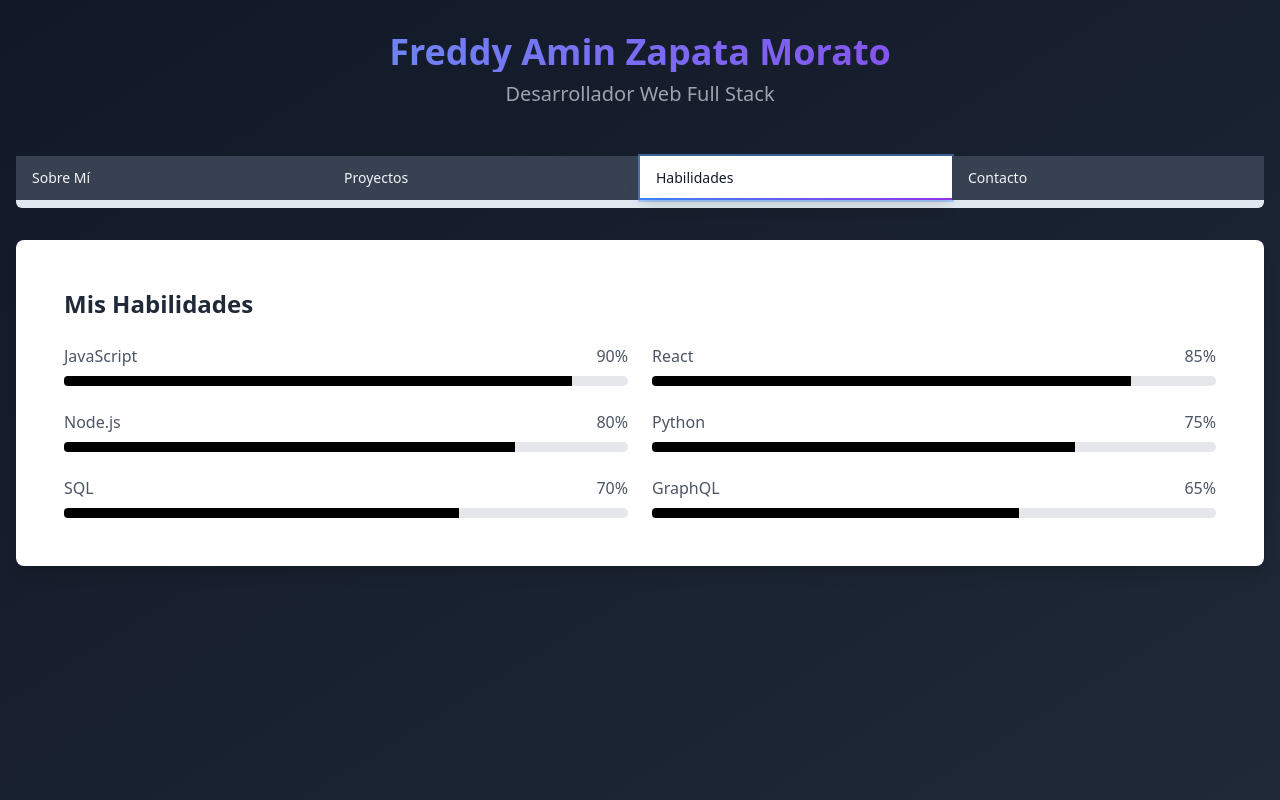
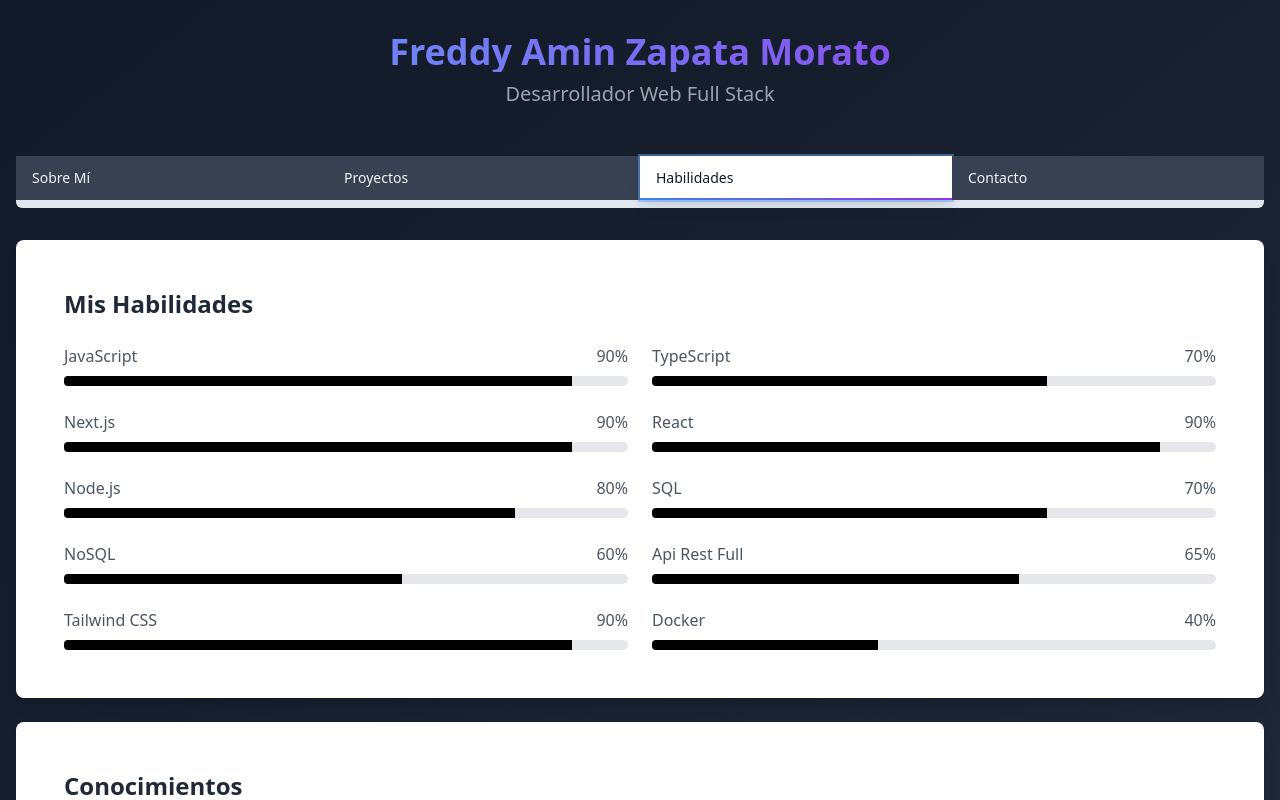
Before and after one commit to goku673/portafolio-fazm, a Next.js app: page / in a window 1280 px wide. Both pictures are taken after a click on the button "Habilidades". Shown: the top 800 px of the page. Built offline with nearby package versions, Linux system fonts and the light colour scheme.

Commit message:
data update

```diff
--- a/src/app/components/about.js
+++ b/src/app/components/about.js
@@ -1,9 +1,9 @@
-import React from 'react'
-import Button from './ui/button';
-import Card from './card';
-import CardContent from './card-content';
-import { FileText } from 'lucide-react';
-import Image from 'next/image';
+import React from "react"
+import Button from "./ui/button";
+import Card from "./card";
+import CardContent from "./card-content";
+import { FileText } from "lucide-react";
+import Image from "next/image";
 
     const messageWelcome = "Bienvenido a mi mundo digital"
     const messageAbout = "Soy un desarrollador web full stack apasionado por crear experiencias digitales excepcionales. Con experiencia en tecnologías front-end y back-end, me especializo en construir aplicaciones web robustas y escalables.";
@@ -29,12 +29,13 @@ import Image from 'next/image';
                       {messageAbout}
                       </p>
                       <Button
-                        onClick={() => window.open('/tu-cv.pdf', '_blank')}
+                        onClick={() => window.open("/Freddy-Amin-Zapata.docx", "_blank")}
                         className="bg-gradient-to-r from-blue-500 to-purple-600 hover:from-blue-600 hover:to-purple-700"
                         icon={<FileText className="mr-2 h-4 w-4"/>}
                       >
                         Descargar CV
                       </Button>
+
                     </div>
                 </CardContent>
             </Card>
--- a/src/app/components/projects.js
+++ b/src/app/components/projects.js
@@ -43,7 +43,7 @@ const projects = [
     title: "Weather Forecast Dashboard",
     description: "An interactive weather dashboard with data visualization.",
     technologies: ["Next.js", "Tailwind CSS", "Html"],
-    link: "https://github.com/yourusername/weather-dashboard",
+    link: "https://github.com/goku673/gradiente-geometrioco",
     urlProyect: "https://gradiente-geometrico-g5.vercel.app",
     image: "https://firebasestorage.googleapis.com/v0/b/conexia-400921.appspot.com/o/gradiente%20Geometrico.jpeg?alt=media&token=a073ab57-e650-4e03-952f-b847049a547d"
   }
--- a/src/app/components/skills.js
+++ b/src/app/components/skills.js
@@ -5,14 +5,25 @@ import CardContent from './card-content';
 
     const skills = [
     { name: "JavaScript", level: 90 },
-    { name: "React", level: 85 },
+    { name: "TypeScript", level: 70 },
+    { name: "Next.js", level: 90 },
+    { name: "React", level: 90 },
     { name: "Node.js", level: 80 },
-    { name: "Python", level: 75 },
     { name: "SQL", level: 70 },
-    { name: "GraphQL", level: 65 },
-    ]
+    { name: "NoSQL", level:60},
+    { name: "Api Rest Full", level: 65 },
+    { name: "Tailwind CSS", level: 90},
+    { name: "Docker", level: 40},
+    ];
+
+    const skillsKnowledge = [
+      { name: "Java", level: 40 },
+      { name: "Sprint Boot", level: 40 },
+      { name: "React Native", level: 50 },
+      ];
 
     const Skills = () => (
+      <div className=" space-y-6">
         <Card>
           <CardContent className="p-6">
             <h2 className="text-2xl text-gray-800 font-extrabold mb-6">
@@ -31,6 +42,25 @@ import CardContent from './card-content';
                 </div>
            </CardContent>
         </Card>
+        <Card>
+           <CardContent>
+           <h2 className="text-2xl text-gray-800 font-extrabold mb-6">
+                Conocimientos
+            </h2>
+            <div className="grid md:grid-cols-2 gap-6">
+                {skillsKnowledge.map((skill, index) => (
+                  <div key={index}>
+                    <div className="flex justify-between mb-2">
+                      <span className="text-gray-600">{skill.name}</span>
+                      <span className="text-gray-600">{skill.level}%</span>
+                    </div>
+                      <Progress value={skill.level} className="h-2" />
+                  </div>
+                ))}
+                </div>
+           </CardContent>
+        </Card>
+      </div>
     )
 
     export default Skills;
```
Also changed, not shown: 1 other file (tests, documents, lock files or other folders).
